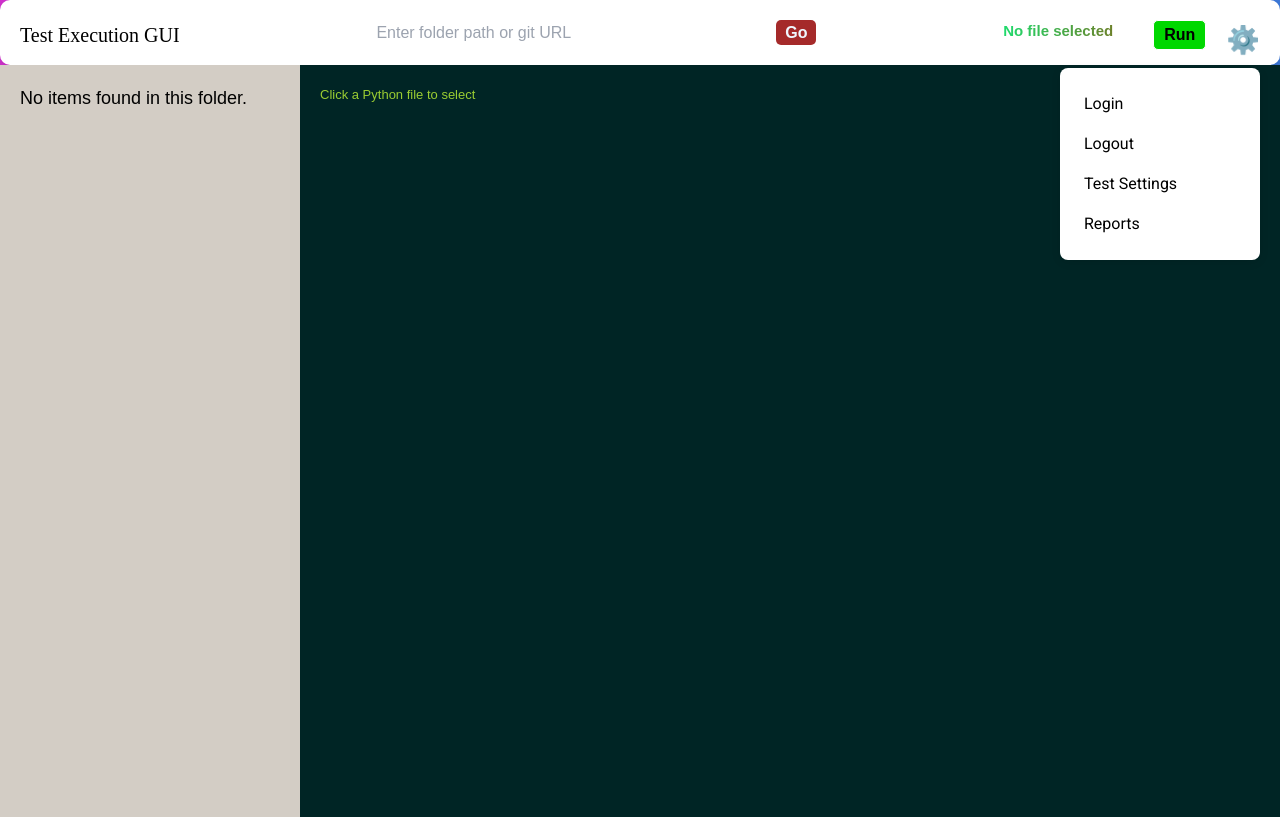
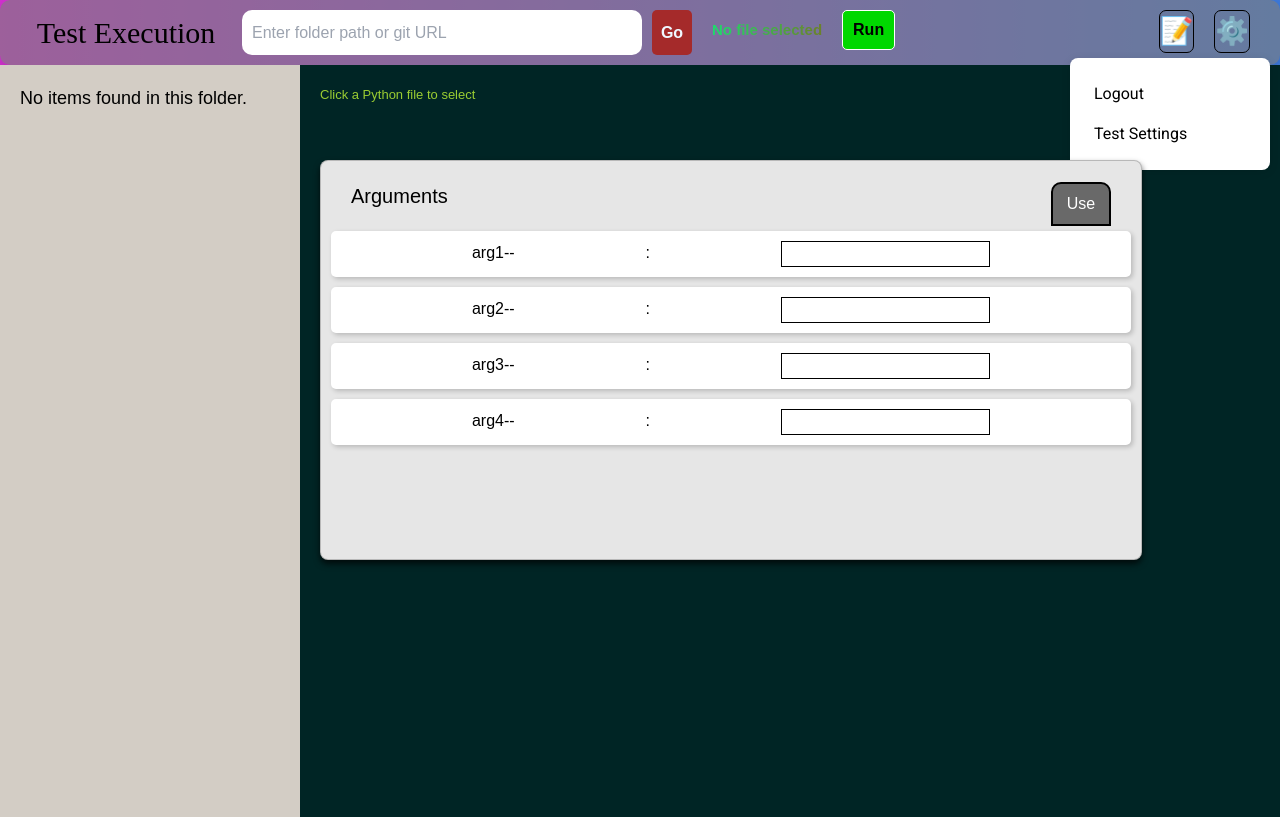
Before and after one commit to nova-07-07/Py_Test_5, a React (Vite) app in the folder client/: page /dashboard in a window 1280 px wide. Both pictures are taken after a click on the button "⚙️". Built offline with nearby package versions, Linux system fonts and the light colour scheme.

Commit message:
add Arguments pop up

```diff
--- a/client/src/App.css
+++ b/client/src/App.css
@@ -27,7 +27,7 @@ body{
   }
   .run_set{
     display: flex;
-    gap: 20px;
+    justify-content: space-between;
   }
   .hed{
     font-size: 20px;
@@ -38,6 +38,7 @@ body{
     height: 65px;
     display: flex;
     padding: 10px;
+    gap: 20px;
     justify-content: space-between;
 
 }
--- a/client/src/Dashboard.css
+++ b/client/src/Dashboard.css
@@ -5,6 +5,11 @@
 
 .folder-container {
     margin-left: 20px;
+  }
+
+  .nav_one{
+    width: 55%;
+    justify-content: space-between;
   }
 
   .folder {
@@ -26,8 +31,13 @@
     font-size: 30px;
     font-family: 'Times New Roman', Times, serif;
   }
+
+  .nav_two{
+    width: 45%;
+    justify-content: space-between;
+  }
 .nav{
-    background-color: rgba(60, 60, 60, 0.616);
+    background-color: rgba(126, 126, 126, 0.616);
     width: 100hv;
 
     height: 65px;
@@ -117,6 +127,8 @@
     overflow: scroll;
 }
 
+
+
 .right{
     padding: 20px;
     background-color: rgba(0, 0, 0, 0.854);
--- a/client/src/Dashboard.jsx
+++ b/client/src/Dashboard.jsx
@@ -1,11 +1,13 @@
 import "./App.css";
 import axios from "axios";
-import { useState, useRef } from "react";
+import { useState, useRef, useEffect } from "react";
 import FolderView from "./FolderView";
 import VirtualEnvInput from "./VirtualEnvInput.jsx";
 import SettingsMenu from "./SettingsMenu";
 import ReportSave from "./ReportSave.jsx";
 import ReportShow from "./ReportShow.jsx";
+import './Dashboard.css'
+import DisplayArguments from "./DisplayArguments.jsx";
 
 function Dashboard() {
   const [path, setPath] = useState("");
@@ -19,14 +21,22 @@ function Dashboard() {
   const [showReportShow ,SetShowReportShow] = useState(false);
   const [envpath, setEnvPath] = useState("");
   const cancelTokenSource = useRef(null);
-  const [disBlack , setDisplayBlack] = useState(false)
+  const [disBlack , setDisplayBlack] = useState(false);
+  const [testType , setTestType] = useState("python");
+  const [settingExit , setSettingExit] = useState(false)
 
   function backgroundSelect() {
         SetShowReportSave(false);
         SetShowReportShow(false);
         setGetEnv(false);
         setDisplayBlack(false)
+        setSettingExit(false);
+        console.log(false);
       }
+useEffect(()=>{
+  console.log(settingExit);
+
+},[settingExit])
 
   const fetchFolders = async () => {
     if (!path.trim()) {
@@ -65,17 +75,22 @@ function Dashboard() {
   };
 
   const executePythonFile = async () => {
+    if (testType == "e") {
+      alert("please enter test type");
+      return;
+    }
     if (!selectedFile?.path) {
       setOutput("No file selected.");
       return;
     }
-
     if (!envpath) {
       setGetEnv(true);
       setDisplayBlack(true)
     } else {
       startExecution(envpath);
     }
+
+
   };
 
   const startExecution = async (envPath) => {
@@ -96,14 +111,17 @@ function Dashboard() {
 
     setLoading(true);
     setOutput("");
-
+    if (testType == "e") {
+      alert("please enter test type");
+      return;
+    }
     cancelTokenSource.current = axios.CancelToken.source();
 
     try {
       const token = localStorage.getItem("token");
       const response = await axios.post(
         "http://localhost:5000/execute-script",
-        { file_path: selectedFile.path, env_path: envPath },
+        { file_path: selectedFile.path, env_path: envPath ,testType : testType },
         {
           headers: {
             "Content-Type": "application/json",
@@ -142,7 +160,8 @@ function Dashboard() {
     >
 
         <div className="nav">
-          <h1 className="hed">Test Execution GUI</h1>
+        <div className="nav_one" style={{ display: "flex" }}>
+            <span className="hed">Test Execution GUI</span>
             <div className="inputdev">
               <input
                 type="text"
@@ -155,25 +174,10 @@ function Dashboard() {
                 <b>Go</b>
               </button>
             </div>
-
-          {/* <p className="rund">
+          </div>
+          <div className="nav_two">
+            <b className="run_set">
               <div>
-              <span className="epath" onClick={() => setGetEnv(true)}>
-                Env_Path: {envpath || "Click to set"}
-              </span>
-            </div>
-            <b>
-              {selectedFile?.filename || "No file selected"}
-              <button
-                className="run-btn"
-                onClick={executePythonFile}
-                disabled={loading && !cancelTokenSource.current}
-              >
-                {loading ? "Stop" : "Run"}
-              </button>
-            </b>
-          </p> */}
-            <b className="run_set">
                   <span className="hee">{selectedFile?.filename || "No file selected"}</span>
                 <button
                   className="run-btn"
@@ -182,12 +186,27 @@ function Dashboard() {
                 >
                   {loading ? "Stop" : "Run"}
                 </button>
-              <SettingsMenu SetShowReportSave={SetShowReportSave} setGetEnv={setGetEnv} SetShowReportShow={SetShowReportShow } setDisplayBlack={setDisplayBlack} />
-            </b>
-
               </div>
 
-        <div className="mainbody">
+              <SettingsMenu
+                SetShowReportSave={SetShowReportSave}
+                setGetEnv={setGetEnv}
+                SetShowReportShow={SetShowReportShow}
+                setDisplayBlack={setDisplayBlack}
+                setTestType={setTestType}
+                SetDisplayBlack={setDisplayBlack}
+                setSettingExit={setSettingExit}
+                settingExit={settingExit}
+              />
+            </b>
+            </div>
+        </div>
+
+        <div className="mainbody" onClick={() => {
+          if(settingExit){
+          backgroundSelect()
+          }
+        }}>
           <div className="left">
             {flode ? <h1>Loading...</h1> : <FolderView folderData={folderData || {}} setSelectedFile={setSelectedFile} />}
           </div>
@@ -207,6 +226,7 @@ function Dashboard() {
       {getenv && <VirtualEnvInput setEnvPath={startExecution} setGetEnv={setGetEnv} envPath={envpath} backgroundSelect={backgroundSelect} />}
       {showReportSave && <ReportSave SetShowReportSave={SetShowReportSave} output={output} backgroundSelect={backgroundSelect}/>}
       { showReportShow && <ReportShow /> }
+      <DisplayArguments />
     </>
   );
 }
--- /dev/null
+++ b/client/src/DisplayArguments.jsx
@@ -0,0 +1,42 @@
+import React, { useEffect, useState } from "react";
+import "./DisplayItems.css";
+
+const DisplayArguments = () => {
+  const [items, setItems] = useState([]);
+  const [values, setValues] = useState([]);
+
+  useEffect(() => {
+    const res = ["arg1--", "arg2--", "arg3--", "arg4--"];
+    setItems(res);
+    setValues(res.map((val) => [val, ""]));
+  }, []);
+
+  function handleChange(index, val) {
+    setValues((prevValues) =>
+      prevValues.map((item, i) => (i === index ? [item[0], val] : item))
+    );
+  }
+
+  return (
+    <div className="main_container">
+      <div className="nav_arg">
+        <h2 className="tt-Arg">Arguments</h2>
+        <button className="uBtn">Use</button>
+      </div>
+      {items.map((item, index) => (
+        <div key={index} className="item">
+          {item}
+          <h1>:</h1>
+          <input
+            className="input_val"
+            type="text"
+            value={values[index]?.[1] || ""}
+            onChange={(e) => handleChange(index, e.target.value)}
+          />
+        </div>
+      ))}
+    </div>
+  );
+};
+
+export default DisplayArguments;
--- /dev/null
+++ b/client/src/DisplayItems.css
@@ -0,0 +1,87 @@
+.main_container {
+    position: fixed;
+    top: 20%;
+    left: 25%;
+    right: 10%;
+    bottom: 30%;
+    display: flex;
+    flex-direction: column;
+    max-width: 80vw;
+    max-height: 80vh;
+    color: black;
+    width: max-content;
+    pointer-events: auto;
+    background-color: rgb(230, 230, 230);
+    border: 1px solid rgba(0, 0, 0, 0.2);
+    border-radius: 8px;
+    box-shadow: 0px 4px 6px rgba(0, 0, 0, 0.7);
+    outline: 0;
+    overflow: auto;
+    padding: 10px;
+    gap: 10px;
+}
+
+.uBtn{
+    margin-top: 11px;
+    background-color: dimgray;
+    color: white;
+    height: 44px;
+    width: 60px;
+    padding: 2px;
+    border: solid black 2px;
+    border-top-right-radius: 10px;
+    border-top-left-radius: 10px;
+    /* transition-duration: 0.5s; */
+}
+
+.tt-Arg{
+    padding-top: 10px;
+    font-size: 20px;
+}
+
+.uBtn:hover{
+    margin-top: 0px;
+    padding-top: 7px;
+    padding-bottom: 11px;
+    background-color: rgb(71, 67, 67);
+    /* margin-bottom: 7px; */
+    height: 51px;
+    animation: hoverEffect 0.5s forwards;
+
+}
+@keyframes hoverEffect {
+    from {
+      margin-top: 11px;
+    }
+    to {
+      margin-top: 0px;
+      padding-top: 7px;
+      padding-bottom: 11px;
+      background-color: rgb(48, 45, 45);
+      height: 51px;
+    }
+  }
+
+.nav_arg{
+    display: flex;
+    justify-content: space-between;
+    padding-left: 20px;
+    padding-right: 20px;
+    height: 50px;
+}
+
+.item {
+    display: flex;
+    justify-content: space-evenly;
+    padding: 10px;
+    background-color: white;
+    border-radius: 5px;
+    width: 100vh;
+    box-shadow: 2px 2px 5px rgba(0, 0, 0, 0.2);
+    /* margin-left: 40px;
+    margin-right: 40px; */
+}
+
+.input_val{
+    border: solid black 1px;
+}
--- a/client/src/ReportShow.css
+++ b/client/src/ReportShow.css
@@ -9,6 +9,7 @@
     max-width: 80vw;
     max-height: 80vh;
     color: black;
+    width: max-content;
     pointer-events: auto;
     background-color: rgb(230, 230, 230);
     border: 1px solid rgba(0, 0, 0, 0.2);
@@ -22,6 +23,11 @@
     width: 25%;
     background-color: #ccc;
     padding: 10px;
+  }
+
+  .top_bar{
+    display: flex;
+    justify-content: space-around;
   }
 
   .sidebar_item {
--- a/client/src/ReportShow.jsx
+++ b/client/src/ReportShow.jsx
@@ -5,12 +5,14 @@ import "./ReportShow.css";
 
 const ReportShow = () => {
     const [items, setItems] = useState([]);
+    const [filteredItems, setFilteredItems] = useState([]);
     const [content, setContent] = useState("Report Body Content");
+    const [searchQuery, setSearchQuery] = useState("");
     const navigate = useNavigate();
 
     function eLog() {
-        alert("something is wrong please login again")
-        navigate("/signin")
+        alert("Something is wrong, please login again");
+        navigate("/signin");
     }
 
     useEffect(() => {
@@ -25,30 +27,44 @@ const ReportShow = () => {
                     },
                 });
 
-
                 setItems(response.data.reports);
+                setFilteredItems(response.data.reports);
             } catch (error) {
                 console.error("Error fetching reports:", error);
                 setContent("Error fetching reports: " + (error.response?.data?.message || error.message));
-                 eLog();
+                eLog();
             }
         };
 
         fetchReports();
     }, []);
 
+    function handleSearch(value) {
+        setSearchQuery(value);
+        if (value === "") {
+            setFilteredItems(items);
+        } else {
+            const filtered = items.filter(item =>
+                (item.file_name || "").toLowerCase().includes(value.toLowerCase())
+            );
+            setFilteredItems(filtered);
+        }
+    }
+
     return (
         <div className="main_container">
             <div className="sidebar">
-                <h1>Reports</h1>
-                {items.length !== 0 ? (
-                    items.map((item, index) => (
-                        <div key={index} className="sidebar_item" onClick={()=>{setContent(item.file_data)}}>
+                <h1 className="top_bar">
+                    Reports <input value={searchQuery} onChange={(e) => handleSearch(e.target.value)} type="text" placeholder="Search..." />
+                </h1>
+                {filteredItems.length !== 0 ? (
+                    filteredItems.map((item, index) => (
+                        <div key={index} className="sidebar_item" onClick={() => setContent(item.file_data)}>
                             {item.file_name || `Report ${index + 1}`}
                         </div>
                     ))
                 ) : (
-                    <div className="sidebar_item">No Reports Available</div>
+                    <div className="sidebar_item">No Reports Found</div>
                 )}
             </div>
             <div className="body_content"><pre>{content}</pre></div>
--- a/client/src/SettingsMenu.css
+++ b/client/src/SettingsMenu.css
@@ -6,11 +6,16 @@
   font-family: 'Roboto', sans-serif;
 }
 
+.bbt{
+  gap: 600px;
+}
+
 .settings-button {
   font-size: 27px;
-  border-radius: 4px;
-  border: none;
+  border-radius: 7px;
+  border: solid black 1px;
   cursor: pointer;
+  margin-right: 20px;
   font-family: 'Roboto', sans-serif;
 }
 
--- a/client/src/SettingsMenu.jsx
+++ b/client/src/SettingsMenu.jsx
@@ -2,11 +2,11 @@ import { useState } from "react";
 import "./SettingsMenu.css";
 import { useNavigate } from "react-router-dom";
 
-export default function SettingsMenu({setGetEnv , SetShowReportSave , SetShowReportShow , setDisplayBlack}) {
+export default function SettingsMenu({ setGetEnv, SetShowReportSave, SetShowReportShow, setDisplayBlack, setTestType }) {
   const [menuOpen, setMenuOpen] = useState(false);
   const [testSettingsOpen, setTestSettingsOpen] = useState(false);
   const [reportsOpen, setReportsOpen] = useState(false);
-  const [testType, setTestType] = useState("java");
+  const [testType, setTestTypeVar] = useState("python");
 
   const navigate = useNavigate();
 
@@ -14,9 +14,7 @@ export default function SettingsMenu({setGetEnv , SetShowReportSave , SetShowRep
     try {
       const response = await fetch("http://localhost:5000/logout", {
         method: "POST",
-        headers: {
-          Authorization: `Bearer ${localStorage.getItem("token")}`,
-        },
+        headers: { Authorization: `Bearer ${localStorage.getItem("token")}` },
       });
 
       if (response.ok) {
@@ -28,67 +26,102 @@ export default function SettingsMenu({setGetEnv , SetShowReportSave , SetShowRep
     }
   };
 
-
   return (
     <div className="settings-container">
-      {!menuOpen && (
-        <button className="settings-button" onClick={() => setMenuOpen(!menuOpen)}>
+      {/* Buttons to open Reports or Settings */}
+      <div className="bbt">
+        <button
+          className="settings-button report-button"
+          onClick={() => {
+            setReportsOpen(!reportsOpen);
+            setTestSettingsOpen(false);
+            setMenuOpen(false);
+          }}
+          title="Reports"
+        >
+          📝
+        </button>
+        <button
+          className="settings-button"
+          onClick={() => {
+            setReportsOpen(false);
+            setTestSettingsOpen(false);
+            setMenuOpen(!menuOpen);
+          }}
+          title="Settings"
+        >
           ⚙️
         </button>
+      </div>
+
+      {/* Settings Menu */}
+      {menuOpen && !testSettingsOpen && !reportsOpen && (
+        <div className="menu-container">
+          <ul>
+            <li>
+              <button className="btn_select" onClick={handleLogout}>
+                Logout
+              </button>
+            </li>
+            <li>
+              <button className="btn_select" onClick={() => setTestSettingsOpen(true)}>
+                Test Settings
+              </button>
+            </li>
+          </ul>
+        </div>
       )}
 
-      {menuOpen && !testSettingsOpen &&!reportsOpen && (
-        <><button className="settings-button" onClick={() => {setMenuOpen(!menuOpen);setTestSettingsOpen(false)}}>
-        ⚙️
-      </button>
-        <div className="menu-container">
-          <ul>
-            <li><button className="btn_select" onClick={()=>{localStorage.removeItem("token");navigate("/SignIn")}} >Login</button></li>
-            <li><button className="btn_select" onClick={handleLogout}>Logout</button></li>
-            <li><button className="btn_select" onClick={() => setTestSettingsOpen(true)}>Test Settings</button></li>
-            <li><button className="btn_select" onClick={() => setReportsOpen(true)}>Reports</button></li>
-          </ul>
-        </div></>
-      )}
-
-      {menuOpen && testSettingsOpen && (<div >
-        <button className="settings-button" onClick={() => {setMenuOpen(!menuOpen);setTestSettingsOpen(false)}}>
-          ⚙️
-        </button>
+      {/* Test Settings */}
+      {testSettingsOpen && (
         <div className="left-nav-con">
           <div className="test-settings-container">
             <button className="back-button" onClick={() => setTestSettingsOpen(false)}>← Back</button>
+            <button className="btn_select" onClick={() => {
+                setGetEnv(true);
+                setMenuOpen(false);
+                setDisplayBlack(true);
+            }}>
+              Environment
+            </button>
             <div>
-            <button className="btn_select" onClick={()=>{setGetEnv(true);setMenuOpen(!menuOpen);setTestSettingsOpen(false);setDisplayBlack(true)}} >Environment</button>
-          </div>
-          <div>
-            <label className="test_type_lab ">Test Type</label>
-            <select className="dropdown" value={testType} onChange={(e) => setTestType(e.target.value)}>
+              <label className="test_type_lab">Test Type</label>
+              <select className="dropdown" value={testType} onChange={(e) => {
+                setTestType(e.target.value);
+                setTestTypeVar(e.target.value);
+              }}>
                 <option value="python">Python</option>
                 <option value="java">Java</option>
                 <option value="cucumber">Cucumber</option>
               </select>
-          </div></div>
-        </div></div>
+            </div>
+          </div>
+        </div>
       )}
 
-      {
-        menuOpen && reportsOpen && (<div >
-          <button className="settings-button" onClick={() => {setMenuOpen(!menuOpen);setTestSettingsOpen(false)}}>
-            ⚙️
-          </button>
+      {/* Reports Section */}
+      {reportsOpen && (
         <div className="left-nav-con">
           <div className="test-settings-container">
-            <button className="back-button" onClick={() => setReportsOpen(false)}>← Back</button>
-            <div>
-              <button className="btn_select" onClick={()=>{SetShowReportSave(true);setMenuOpen(!menuOpen);setTestSettingsOpen(false);setReportsOpen(false); setDisplayBlack(true)}} >Save Reports</button>
+            <button className="btn_select" onClick={() => {
+                SetShowReportSave(true);
+                setMenuOpen(false);
+                setReportsOpen(false);
+                setDisplayBlack(true);
+            }}>
+              Save Reports
+            </button>
+            <button className="btn_select" onClick={() => {
+                SetShowReportShow(true);
+                setMenuOpen(false);
+                setReportsOpen(false);
+                setDisplayBlack(true);
+            }}>
+              Show Reports
+            </button>
           </div>
-            <div>
-              <button className="btn_select" onClick={()=>{SetShowReportShow(true);;setMenuOpen(!menuOpen);setTestSettingsOpen(false);setReportsOpen(false);setDisplayBlack(true)}} >Show Reports</button>
-            </div></div>
-          </div></div>
-        )
-      }
+        </div>
+      )}
     </div>
   );
 }
--- a/client/src/VirtualEnvInput.jsx
+++ b/client/src/VirtualEnvInput.jsx
@@ -104,7 +104,7 @@ export default function VirtualEnvInput({ setEnvPath, setGetEnv, envPath , backg
   }
 
   return (
-    <div className="container">
+    <div className="container-new">
       <div className="nav">
         <h2>Environments</h2>
         <div>
```
Also changed, not shown: client/src/ReportSave.jsx (+6 -6 lines), client/src/VirtualEnvInput.css (+9 -9 lines), 2 other files (tests, documents, lock files or other folders). Lines whose indentation alone changed are shown as unchanged.
